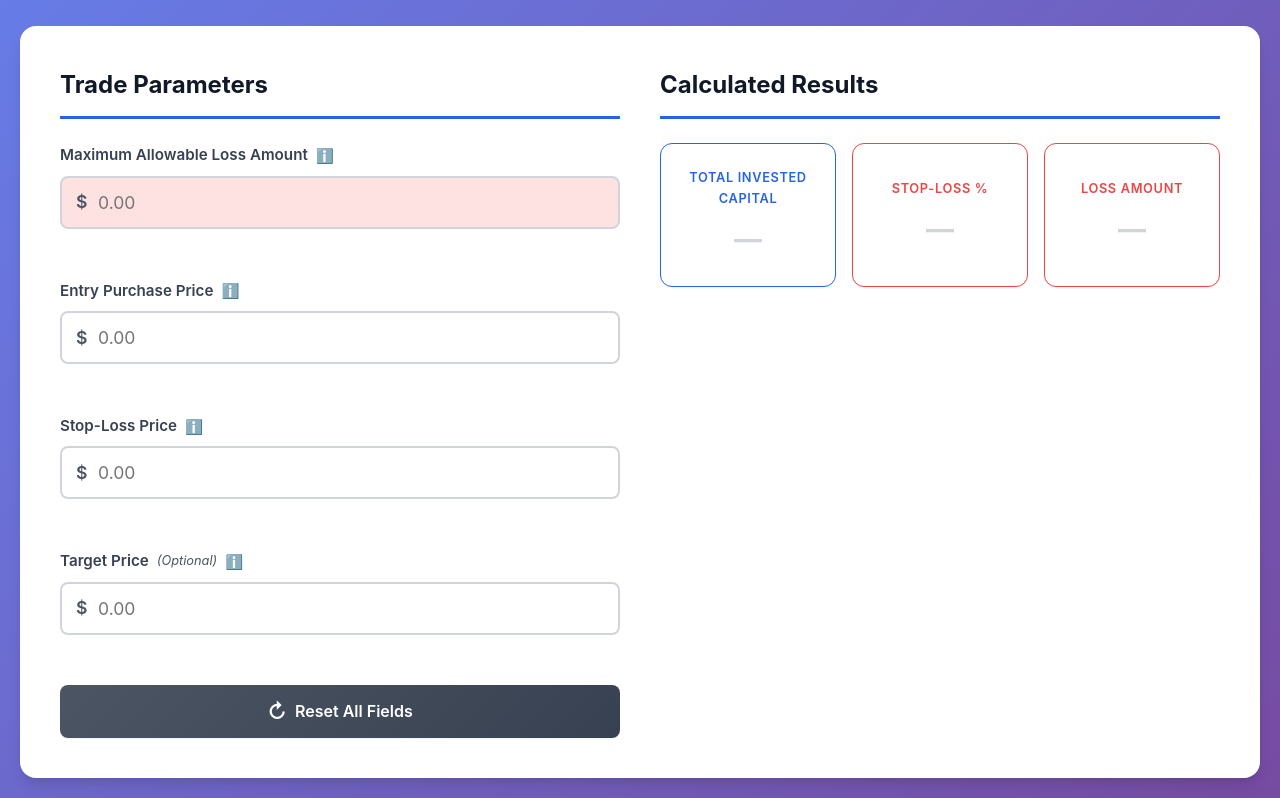
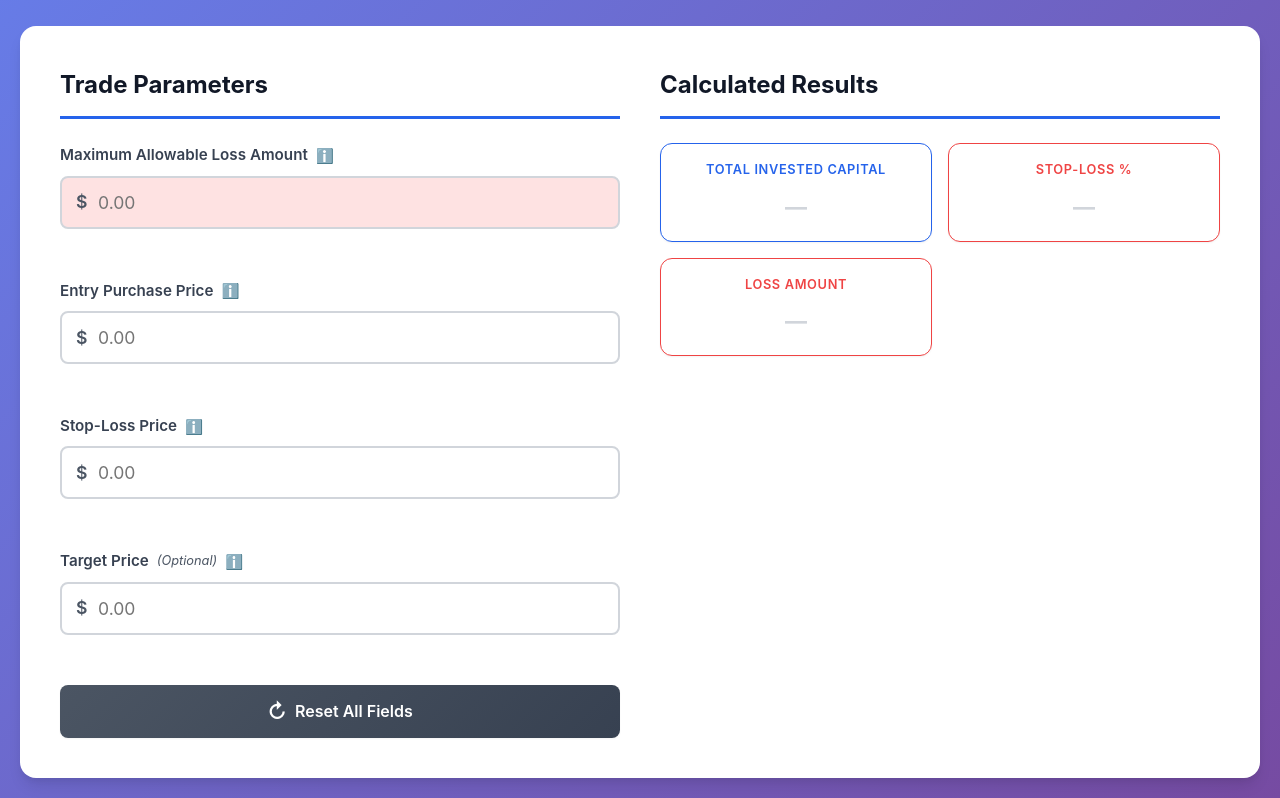
Before and after one commit to William-Pong-Code/stock-trading-calculator, a website: page www/index.html in a window 1280 px wide. Shown: the part 98-896 px from the top of the page. Drawn offline with Linux system fonts and the light colour scheme.

Commit message:
Fix layout issues for large numbers in results section

```diff
--- a/www/styles.css
+++ b/www/styles.css
@@ -409,7 +409,7 @@ label {
 
 .results-grid {
     display: grid;
-    grid-template-columns: repeat(3, 1fr);
+    grid-template-columns: repeat(auto-fit, minmax(200px, 1fr));
     gap: 16px;
     margin-bottom: 24px;
 }
@@ -424,7 +424,7 @@ label {
 .result-card {
     background: var(--white);
     border-radius: 12px;
-    padding: 24px;
+    padding: 16px;
     margin-bottom: 0;
     border: 1px solid var(--gray-200);
     box-shadow: var(--shadow-sm);
@@ -492,13 +492,13 @@ label {
 }
 
 .result-value {
-    font-size: 1.75rem;
+    font-size: 1.4rem;
     font-weight: 700;
     color: var(--gray-900);
     transition: all 0.3s ease;
-    overflow-wrap: anywhere;
-    word-break: break-word;
-    hyphens: auto;
+    white-space: nowrap;
+    overflow: hidden;
+    text-overflow: ellipsis;
 }
 
 .result-value.updated {
```
